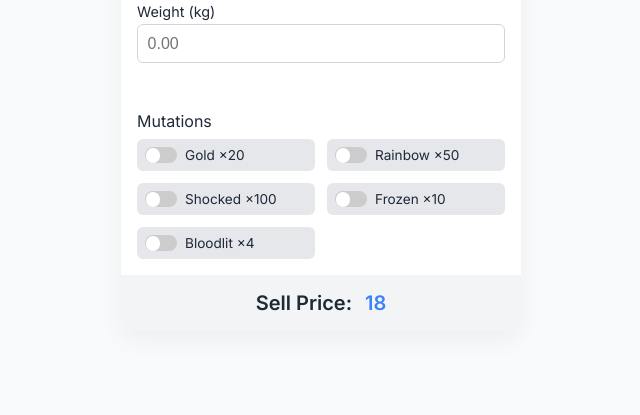
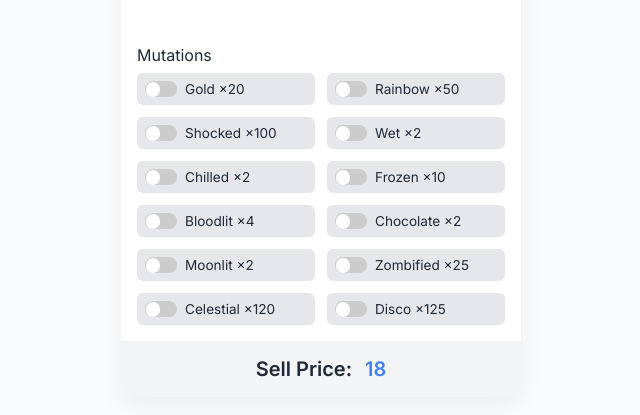
Before and after one commit to YutongHanOfficial/GardenSellPrice, a plain HTML site: page index.html in a window 1280 px wide. Shown: the part 327-742 px from the top of the page, without its empty margins (319-959 px from the left). Drawn offline with Linux system fonts and the light colour scheme.

Commit message:
Update index.html

```diff
--- a/index.html
+++ b/index.html
@@ -84,7 +84,17 @@
           <span class="label-text">Shocked ×100</span>
         </label>
         <label class="toggle">
-          <input type="checkbox" id="frozen">
+          <input type="checkbox" id="wet" onchange="handleExclusive('wet')">
+          <span class="slider"></span>
+          <span class="label-text">Wet ×2</span>
+        </label>
+        <label class="toggle">
+          <input type="checkbox" id="chilled" onchange="handleExclusive('chilled')">
+          <span class="slider"></span>
+          <span class="label-text">Chilled ×2</span>
+        </label>
+        <label class="toggle">
+          <input type="checkbox" id="frozen" onchange="handleExclusive('frozen')">
           <span class="slider"></span>
           <span class="label-text">Frozen ×10</span>
         </label>
@@ -92,6 +102,31 @@
           <input type="checkbox" id="bloodlit">
           <span class="slider"></span>
           <span class="label-text">Bloodlit ×4</span>
+        </label>
+        <label class="toggle">
+          <input type="checkbox" id="chocolate">
+          <span class="slider"></span>
+          <span class="label-text">Chocolate ×2</span>
+        </label>
+        <label class="toggle">
+          <input type="checkbox" id="moonlit">
+          <span class="slider"></span>
+          <span class="label-text">Moonlit ×2</span>
+        </label>
+        <label class="toggle">
+          <input type="checkbox" id="zombified">
+          <span class="slider"></span>
+          <span class="label-text">Zombified ×25</span>
+        </label>
+        <label class="toggle">
+          <input type="checkbox" id="celestial">
+          <span class="slider"></span>
+          <span class="label-text">Celestial ×120</span>
+        </label>
+        <label class="toggle">
+          <input type="checkbox" id="disco">
+          <span class="slider"></span>
+          <span class="label-text">Disco ×125</span>
         </label>
       </div>
     </section>
```
